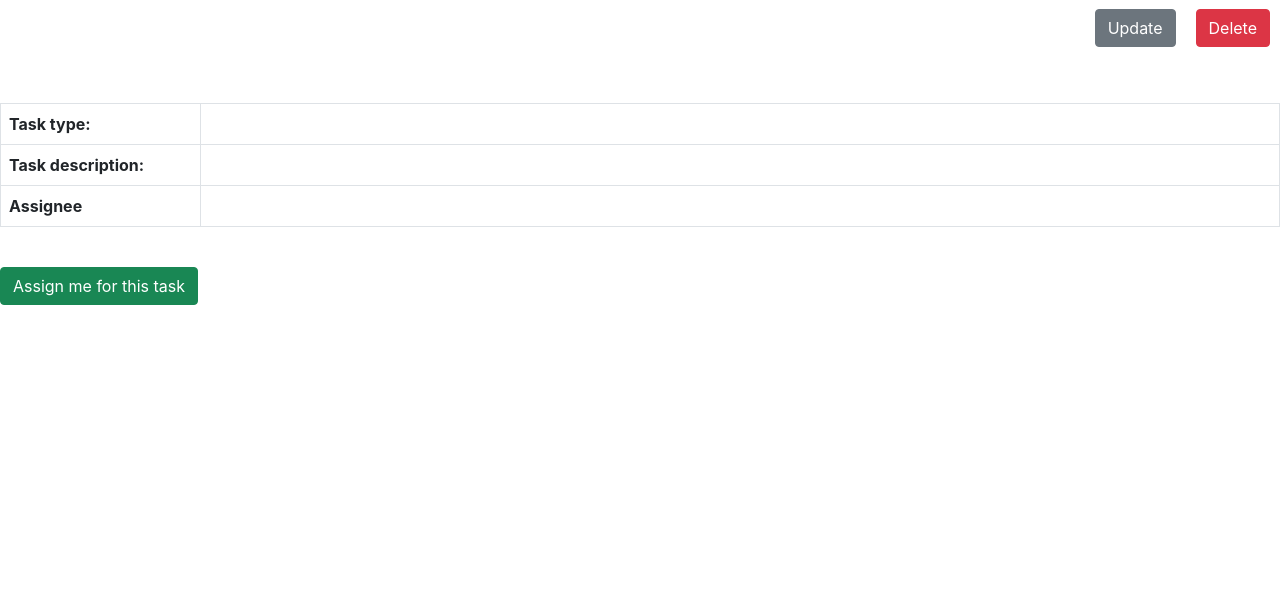
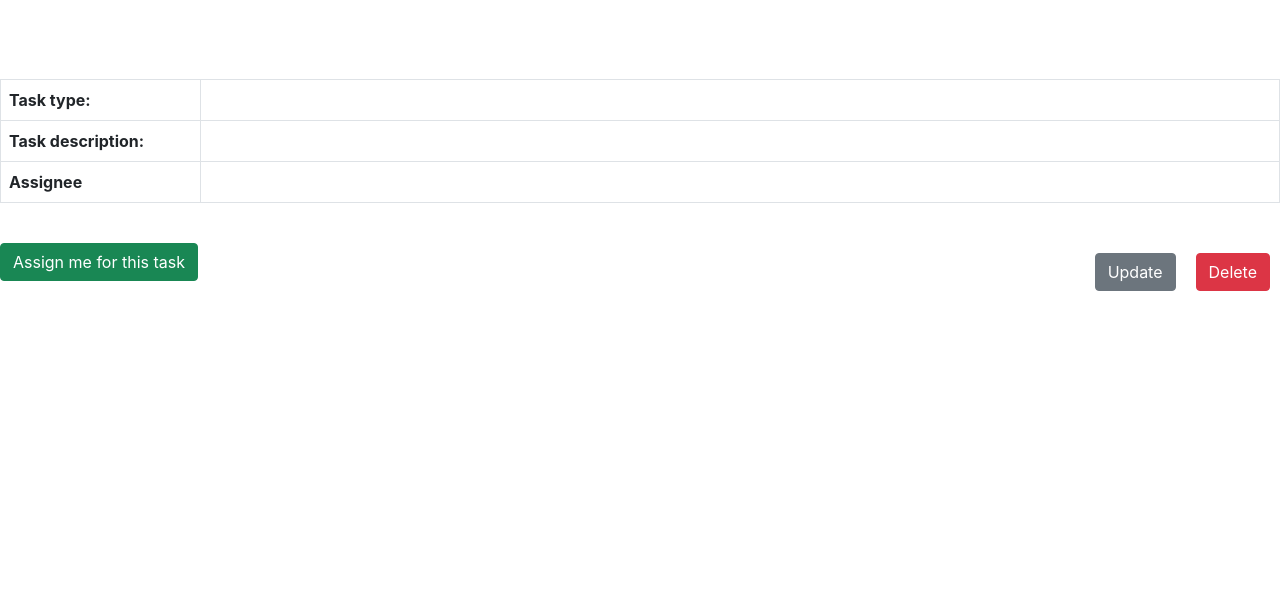
Before and after one commit to leetwinoff/team-task-manager, a Django app: template templates/tasks/task_detail.html in a window 1280 px wide. Shown: the part 49-642 px from the top of the page. Run offline with Django 4.2, Linux system fonts and the light colour scheme; the template is opened without the code that fills it, so the values that code supplies are empty; some libraries are stand-ins or nearby versions.

Commit message:
Updated task detail template

```diff
--- a/templates/tasks/task_detail.html
+++ b/templates/tasks/task_detail.html
@@ -2,14 +2,6 @@
 
 {% block content %}
   <div>
-  <div class="container-dt-1">
-    <a href="{% url 'tasks:task-delete' pk=task.id %}" class="btn btn-danger link-to-page" style="float: right; margin: 10px">
-      Delete
-    </a>
-    <a href="{% url 'tasks:task-update' pk=task.id %}" class="btn btn-secondary link-to-page" style="float: right; margin: 10px">
-      Update
-    </a>
-  </div>
   <br>
   <br>
   <br>
@@ -37,10 +29,12 @@
               </ul>
             </td>
         {% else %}
-          <br>
+          <td></td>
         {% endif %}
     </table>
     <br>
+    <div>
+      <div class="container-dt-1">
         {% if task in user.tasks.all %}
           <a href="{% url 'tasks:toggle-task-assign' pk=task.id %}" class="btn btn-danger link-to-page">
             Delete me from this task
@@ -50,5 +44,14 @@
             Assign me for this task
           </a>
       {% endif %}
+        <a href="{% url 'tasks:task-delete' pk=task.id %}" class="btn btn-danger link-to-page" style="float: right; margin: 10px">
+          Delete
+        </a>
+        <a href="{% url 'tasks:task-update' pk=task.id %}" class="btn btn-secondary link-to-page" style="float: right; margin: 10px">
+          Update
+        </a>
+      </div>
+    </div>
+
   </div>
 {% endblock %}
```
Lines whose indentation alone changed are shown as unchanged.
